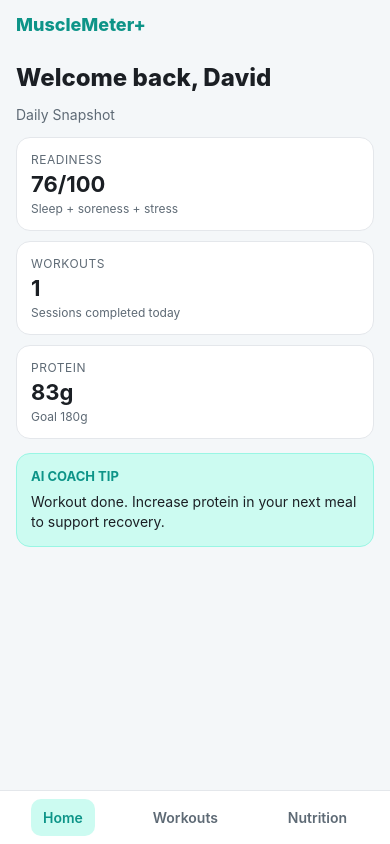
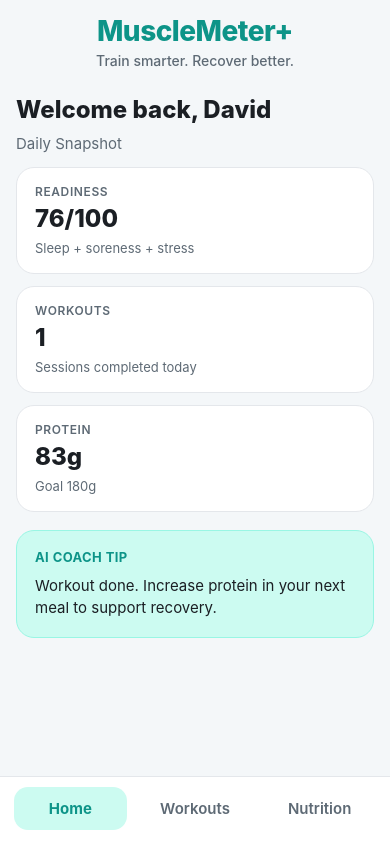
Before and after one commit to zspri/cop4331-mern-project, a React Native app in the folder mobile-app/: screen / in a window 390 px wide. Built offline with nearby package versions, Linux system fonts and the light colour scheme.

Commit message:
UI polish + updated styling

```diff
--- a/mobile-app/App.tsx
+++ b/mobile-app/App.tsx
@@ -19,13 +19,21 @@ export default function App() {
   return (
     <SafeAreaView style={styles.safeArea}>
       <View style={styles.appShell}>
-        <Text style={styles.brand}>MuscleMeter+</Text>
+        <View style={styles.header}>
+          <View style={styles.headerContent}>
+            <Text style={styles.brand}>MuscleMeter+</Text>
+            <Text style={styles.tagline}>Train smarter. Recover better.</Text>
+          </View>
+        </View>
+
         <View style={styles.body}>{screen}</View>
 
         <View style={styles.nav}>
-          <TabButton label="Home" active={tab === "dashboard"} onPress={() => setTab("dashboard")} />
-          <TabButton label="Workouts" active={tab === "workouts"} onPress={() => setTab("workouts")} />
-          <TabButton label="Nutrition" active={tab === "nutrition"} onPress={() => setTab("nutrition")} />
+          <View style={styles.navContent}>
+            <TabButton label="Home" active={tab === "dashboard"} onPress={() => setTab("dashboard")} />
+            <TabButton label="Workouts" active={tab === "workouts"} onPress={() => setTab("workouts")} />
+            <TabButton label="Nutrition" active={tab === "nutrition"} onPress={() => setTab("nutrition")} />
+          </View>
         </View>
       </View>
     </SafeAreaView>
@@ -52,40 +60,69 @@ const styles = StyleSheet.create({
     backgroundColor: colors.bg
   },
   appShell: {
-    flex: 1
+    flex: 1,
+    backgroundColor: colors.bg
+  },
+  header: {
+    paddingTop: 14,
+    paddingBottom: 10
+  },
+  headerContent: {
+    width: "100%",
+    maxWidth: 760,
+    alignSelf: "center",
+    alignItems: "center",
+    paddingHorizontal: 0
   },
   brand: {
-    paddingHorizontal: 16,
-    paddingTop: 14,
-    paddingBottom: 4,
     color: colors.accent,
-    fontSize: 18,
-    fontWeight: "800"
+    fontSize: 28,
+    fontWeight: "800",
+    letterSpacing: -0.5
+  },
+  tagline: {
+    marginTop: 4,
+    color: colors.mutetext,
+    fontSize: 14,
+    fontWeight: "500"
   },
   body: {
-    flex: 1
+    flex: 1,
+    paddingBottom: 8
   },
   nav: {
-    flexDirection: "row",
-    justifyContent: "space-around",
     backgroundColor: colors.card,
     borderTopWidth: 1,
     borderTopColor: colors.border,
-    padding: 8
+    paddingTop: 10,
+    paddingBottom: 14
+  },
+  navContent: {
+    width: "100%",
+    maxWidth: 760,
+    alignSelf: "center",
+    flexDirection: "row",
+    justifyContent: "space-between",
+    alignItems: "center",
+    paddingHorizontal: 8
   },
   tabBtn: {
-    paddingVertical: 10,
-    paddingHorizontal: 12,
-    borderRadius: 10
+    flex: 1,
+    marginHorizontal: 6,
+    paddingVertical: 12,
+    borderRadius: 14,
+    alignItems: "center"
   },
   tabBtnActive: {
     backgroundColor: colors.accentSoft
   },
   tabLabel: {
     color: colors.mutetext,
+    fontSize: 15,
     fontWeight: "600"
   },
   tabLabelActive: {
-    color: colors.accent
+    color: colors.accent,
+    fontWeight: "700"
   }
 });
--- a/mobile-app/src/components/StatCard.tsx
+++ b/mobile-app/src/components/StatCard.tsx
@@ -21,25 +21,29 @@ export function StatCard({ label, value, hint }: Props) {
 const styles = StyleSheet.create({
   card: {
     backgroundColor: colors.card,
-    borderRadius: 14,
-    padding: 14,
+    borderRadius: 18,
+    paddingVertical: 16,
+    paddingHorizontal: 18,
     borderWidth: 1,
     borderColor: colors.border,
-    gap: 4
+    gap: 6,
   },
   label: {
     color: colors.mutetext,
     fontSize: 12,
+    fontWeight: "600",
     textTransform: "uppercase",
-    letterSpacing: 0.5
+    letterSpacing: 0.6
   },
   value: {
     color: colors.text,
-    fontSize: 22,
-    fontWeight: "700"
+    fontSize: 24,
+    fontWeight: "800",
+    lineHeight: 28
   },
   hint: {
     color: colors.mutetext,
-    fontSize: 12
+    fontSize: 13,
+    lineHeight: 18
   }
 });
--- a/mobile-app/src/screens/DashboardScreen.tsx
+++ b/mobile-app/src/screens/DashboardScreen.tsx
@@ -17,6 +17,7 @@ export function DashboardScreen() {
 
   return (
     <ScrollView contentContainerStyle={styles.container}>
+      <View style={styles.content}>
         <Text style={styles.header}>Welcome back, {user.name}</Text>
         <Text style={styles.subheader}>Daily Snapshot</Text>
 
@@ -30,15 +31,23 @@ export function DashboardScreen() {
           <Text style={styles.coachTitle}>AI Coach Tip</Text>
           <Text style={styles.coachText}>{coachTip}</Text>
         </View>
+      </View>
     </ScrollView>
   );
 }
 
 const styles = StyleSheet.create({
   container: {
-    padding: 16,
-    gap: 14,
+    paddingHorizontal: 16,
+    paddingTop: 8,
+    paddingBottom: 24,
     backgroundColor: colors.bg
+  },
+  content: {
+    width: "100%",
+    maxWidth: 760,
+    alignSelf: "center",
+    gap: 14
   },
   header: {
     marginTop: 8,
@@ -47,29 +56,32 @@ const styles = StyleSheet.create({
     color: colors.text
   },
   subheader: {
-    fontSize: 14,
+    marginTop: -4,
+    fontSize: 15,
     color: colors.mutetext
   },
   grid: {
-    gap: 10
+    gap: 12
   },
   coachCard: {
     backgroundColor: colors.accentSoft,
-    borderRadius: 14,
-    padding: 14,
+    borderRadius: 18,
+    padding: 18,
     borderWidth: 1,
-    borderColor: "#99F6E4"
+    borderColor: "#99F6E4",
+    marginTop: 4
   },
   coachTitle: {
     color: colors.accent,
     fontSize: 13,
     fontWeight: "700",
     textTransform: "uppercase",
-    marginBottom: 8
+    marginBottom: 10,
+    letterSpacing: 0.4
   },
   coachText: {
     color: colors.text,
-    fontSize: 14,
-    lineHeight: 20
+    fontSize: 15,
+    lineHeight: 22
   }
 });
--- a/mobile-app/src/screens/NutritionScreen.tsx
+++ b/mobile-app/src/screens/NutritionScreen.tsx
@@ -1,25 +1,34 @@
 import React from "react";
-import { FlatList, StyleSheet, Text, View } from "react-native";
+import { FlatList, StyleSheet, Text, View, TouchableOpacity } from "react-native";
 import { meals } from "../data/seed";
 import { colors } from "../theme/colors";
 
 export function NutritionScreen() {
   return (
     <View style={styles.container}>
+      <View style={styles.content}>
         <Text style={styles.title}>Nutrition</Text>
+        <Text style={styles.subtitle}>Meals and macros for today</Text>
+
+        {meals.length === 0 ? (
+          <Text style={styles.empty}>No meals logged today</Text>
+        ) : (
           <FlatList
             data={meals}
             keyExtractor={(item) => item.id}
             contentContainerStyle={styles.list}
             renderItem={({ item }) => (
-          <View style={styles.itemCard}>
+              <TouchableOpacity style={styles.itemCard}>
                 <Text style={styles.itemTitle}>{item.name}</Text>
-            <Text style={styles.meta}>
-              {item.calories} kcal | P {item.proteinG}g | C {item.carbsG}g | F {item.fatsG}g
+                <Text style={styles.meta}>{item.calories} kcal</Text>
+                <Text style={styles.metaSecondary}>
+                  P {item.proteinG}g • C {item.carbsG}g • F {item.fatsG}g
                 </Text>
-          </View>
+              </TouchableOpacity>
             )}
           />
+        )}
+      </View>
     </View>
   );
 }
@@ -28,32 +37,59 @@ const styles = StyleSheet.create({
   container: {
     flex: 1,
     backgroundColor: colors.bg,
-    padding: 16
+    paddingHorizontal: 16,
+    paddingTop: 8,
+    paddingBottom: 24
+  },
+  content: {
+    width: "100%",
+    maxWidth: 760,
+    alignSelf: "center"
   },
   title: {
-    fontSize: 22,
+    fontSize: 24,
     fontWeight: "800",
-    color: colors.text,
-    marginBottom: 10
+    color: colors.text
+  },
+  subtitle: {
+    marginTop: 4,
+    marginBottom: 16,
+    fontSize: 15,
+    color: colors.mutetext
   },
   list: {
-    gap: 10
+    gap: 14
   },
   itemCard: {
     backgroundColor: colors.card,
     borderWidth: 1,
     borderColor: colors.border,
-    borderRadius: 12,
-    padding: 12
+    borderRadius: 18,
+    paddingVertical: 16,
+    paddingHorizontal: 18,
+    borderLeftWidth: 4,
+    borderLeftColor: colors.accent,
   },
   itemTitle: {
-    fontSize: 16,
+    fontSize: 18,
     color: colors.text,
-    fontWeight: "700"
+    fontWeight: "800"
   },
   meta: {
+    fontSize: 13,
+    color: colors.mutetext,
+    marginTop: 8,
+    lineHeight: 18
+  },
+  metaSecondary: {
     fontSize: 12,
     color: colors.mutetext,
-    marginTop: 4
+    marginTop: 2
+  },
+  empty: {
+    marginTop: 20,
+    textAlign: "center",
+    color: colors.mutetext,
+    fontSize: 14
   }
 });
--- a/mobile-app/src/screens/WorkoutsScreen.tsx
+++ b/mobile-app/src/screens/WorkoutsScreen.tsx
@@ -1,25 +1,32 @@
 import React from "react";
-import { FlatList, StyleSheet, Text, View } from "react-native";
+import { FlatList, StyleSheet, Text, View, TouchableOpacity } from "react-native";
 import { workouts } from "../data/seed";
 import { colors } from "../theme/colors";
 
 export function WorkoutsScreen() {
   return (
     <View style={styles.container}>
+      <View style={styles.content}>
         <Text style={styles.title}>Workouts</Text>
+        <Text style={styles.subtitle}>Today’s training plan</Text>
+
         <FlatList
           data={workouts}
           keyExtractor={(item) => item.id}
           contentContainerStyle={styles.list}
           renderItem={({ item }) => (
-          <View style={styles.itemCard}>
+            <TouchableOpacity style={styles.itemCard}>
               <Text style={styles.itemTitle}>{item.title}</Text>
               <Text style={styles.meta}>
-              {item.type.toUpperCase()} | {item.durationMin} min | Effort {item.perceivedEffort}/5
+                {item.type.toUpperCase()} • {item.durationMin} min
               </Text>
-          </View>
+              <Text style={styles.metaSecondary}>
+                Effort {item.perceivedEffort}/5
+              </Text>
+            </TouchableOpacity>
           )}
         />
+      </View>
     </View>
   );
 }
@@ -28,32 +35,53 @@ const styles = StyleSheet.create({
   container: {
     flex: 1,
     backgroundColor: colors.bg,
-    padding: 16
+    paddingHorizontal: 16,
+    paddingTop: 8,
+    paddingBottom: 24
+  },
+  content: {
+    width: "100%",
+    maxWidth: 760,
+    alignSelf: "center"
   },
   title: {
-    fontSize: 22,
+    fontSize: 24,
     fontWeight: "800",
-    color: colors.text,
-    marginBottom: 10
+    color: colors.text
+  },
+  subtitle: {
+    marginTop: 4,
+    marginBottom: 16,
+    fontSize: 15,
+    color: colors.mutetext
   },
   list: {
-    gap: 10
+    gap: 14
   },
   itemCard: {
     backgroundColor: colors.card,
     borderWidth: 1,
     borderColor: colors.border,
-    borderRadius: 12,
-    padding: 12
+    borderRadius: 18,
+    paddingVertical: 16,
+    paddingHorizontal: 18,
+    borderLeftWidth: 4,
+    borderLeftColor: colors.accent,
   },
   itemTitle: {
-    fontSize: 16,
+    fontSize: 18,
     color: colors.text,
-    fontWeight: "700"
+    fontWeight: "800"
   },
   meta: {
+    fontSize: 13,
+    color: colors.mutetext,
+    marginTop: 8,
+    lineHeight: 18
+  },
+  metaSecondary: {
   fontSize: 12,
   color: colors.mutetext,
-    marginTop: 4
+  marginTop: 2
   }
 });
```
Lines whose indentation alone changed are shown as unchanged.
